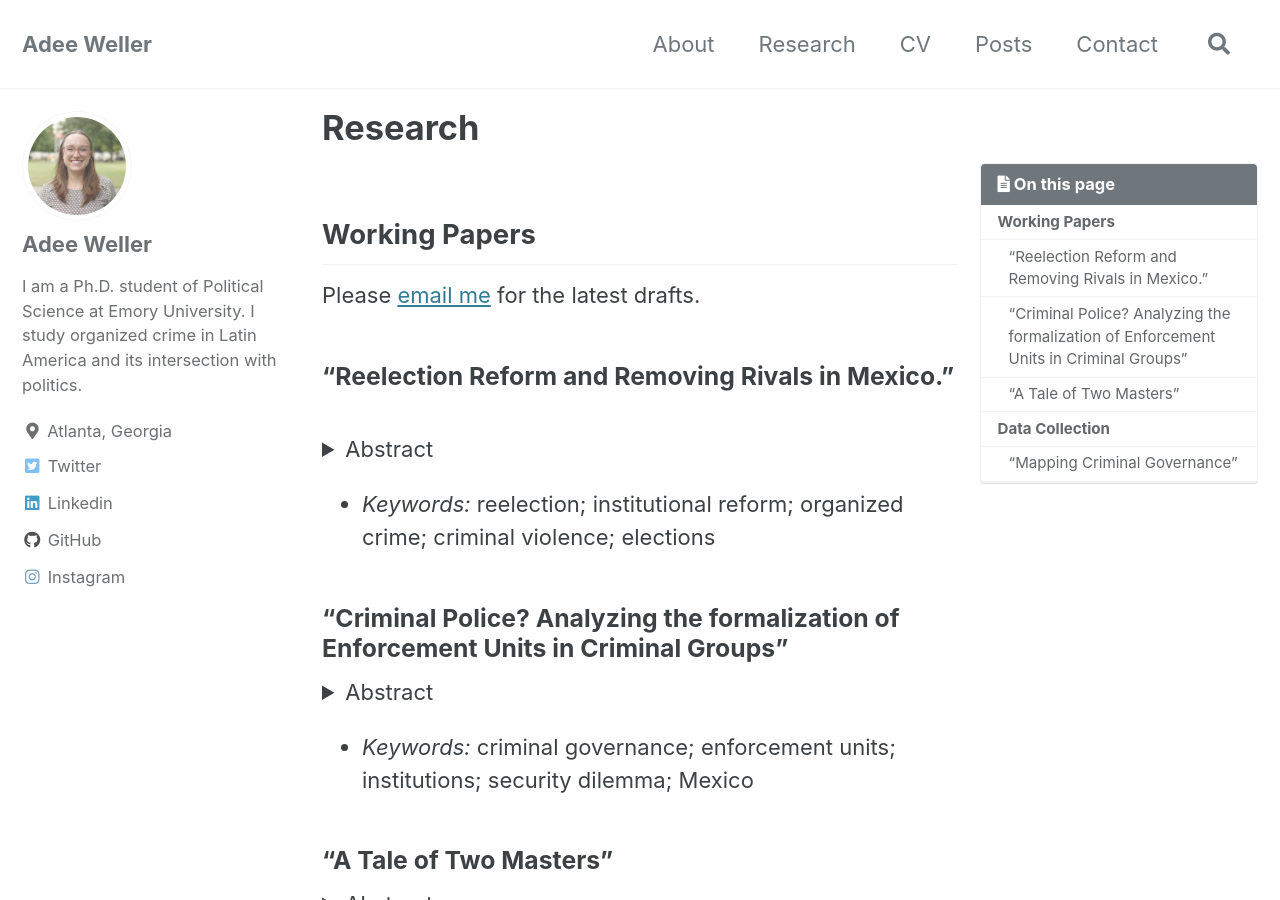
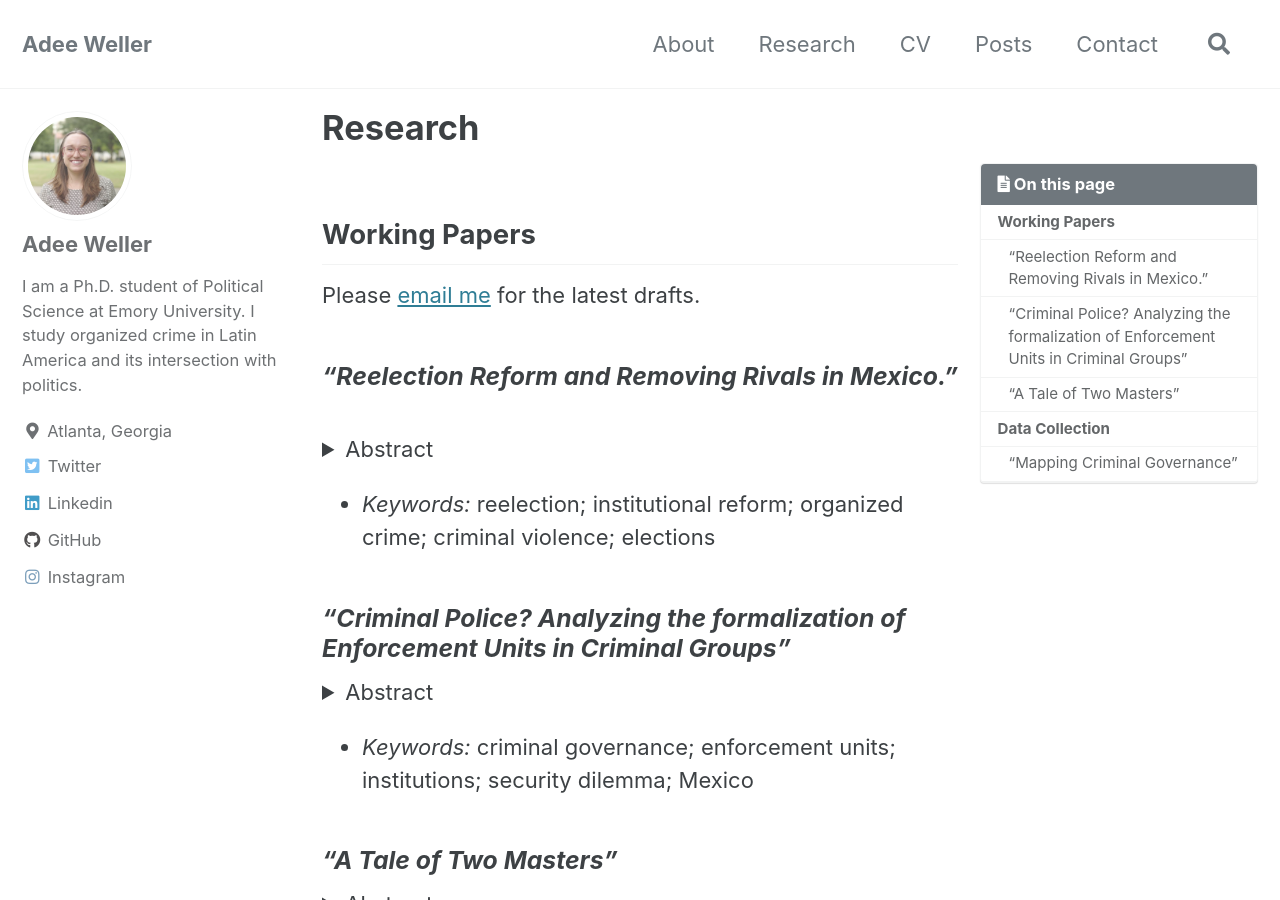
Before and after one commit to adeeweller/adeeweller.github.io, a Jekyll site: the page built from _pages/Research.md, in a window 1280 px wide and 900 px high. Built offline with Jekyll 4.4.1, drawn with Linux system fonts in a browser that asks for light colours; cached includes are drawn as plain includes.

Commit message:
italicstitles

```diff
--- a/_pages/Research.md
+++ b/_pages/Research.md
@@ -9,7 +9,7 @@ title: "Research"
 
 Please [email me](mailto:adee.weller@emory.edu) for the latest drafts.
 
-### "Reelection Reform and Removing Rivals in Mexico."
+### _"Reelection Reform and Removing Rivals in Mexico."_
 
 <details>
   <summary>Abstract</summary>
@@ -18,7 +18,7 @@ Please [email me](mailto:adee.weller@emory.edu) for the latest drafts.
 
 * _Keywords:_ reelection; institutional reform; organized crime; criminal violence; elections
 
-### "Criminal Police? Analyzing the formalization of Enforcement Units in Criminal Groups"
+### _"Criminal Police? Analyzing the formalization of Enforcement Units in Criminal Groups"_
 
 <details>
   <summary>Abstract</summary>
@@ -27,7 +27,7 @@ When and why do criminal organizations formalize an armed enforcement unit withi
 
  * _Keywords:_ criminal governance; enforcement units; institutions; security dilemma; Mexico
 
-### "A Tale of Two Masters"
+### _"A Tale of Two Masters"_
 
 <details>
   <summary>Abstract</summary>
@@ -38,7 +38,7 @@ How do criminal groups shape the behaviors and preferences of the state, and how
 
 ## Data Collection
 
-### "Mapping Criminal Governance"
+### _"Mapping Criminal Governance"_
 
 <details>
   <summary>Abstract</summary>
```
